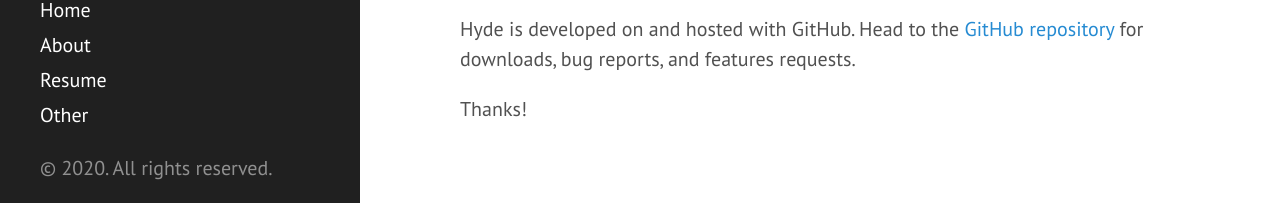
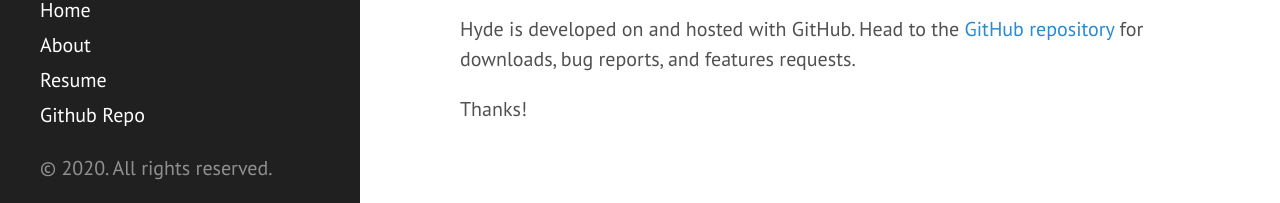
Before and after one commit to sankalp-prabhakar/sankalp-prabhakar.github.io, a Jekyll site: the page built from index.html, in a window 1280 px wide and 900 px high, scrolled down 524 px. Shown: the part 677-880 px from the top of the window. Built offline with Jekyll 4.4.1, drawn with Linux system fonts in a browser that asks for light colours; the list of posts is cut into pages by our own code.

Commit message:
baseline commit #6

```diff
--- a/_includes/sidebar.html
+++ b/_includes/sidebar.html
@@ -27,7 +27,7 @@
       {% endfor %}
 
       <a class="sidebar-nav-item" href="{{ site.github.repo }}/archive/v{{ site.version }}.zip">Resume</a>
-      <a class="sidebar-nav-item" href="{{ site.github.repo }}">Other</a>
+      <a class="sidebar-nav-item" href="{{ site.github.repo }}">Github Repo</a>
     </nav>
 
     <p>&copy; {{ site.time | date: '%Y' }}. All rights reserved.</p>
```
Also changed, not shown: LICENSE.md (deleted), README.md (deleted).
